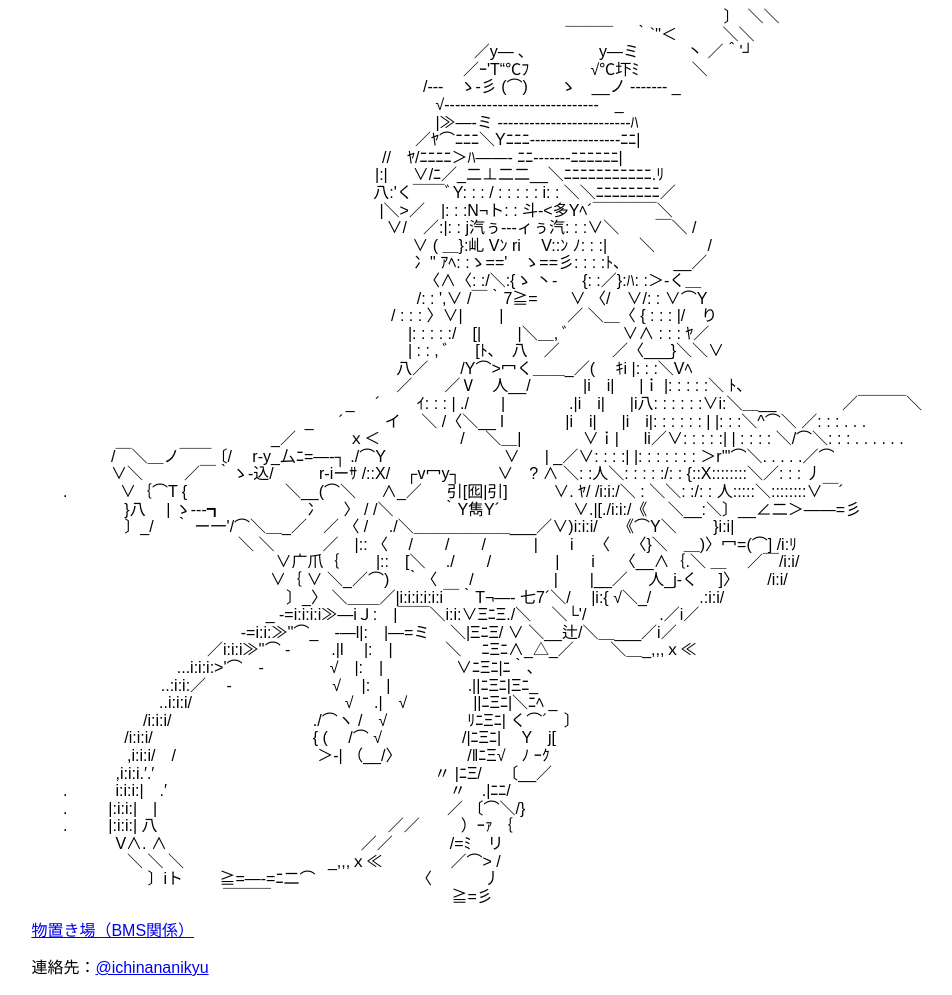
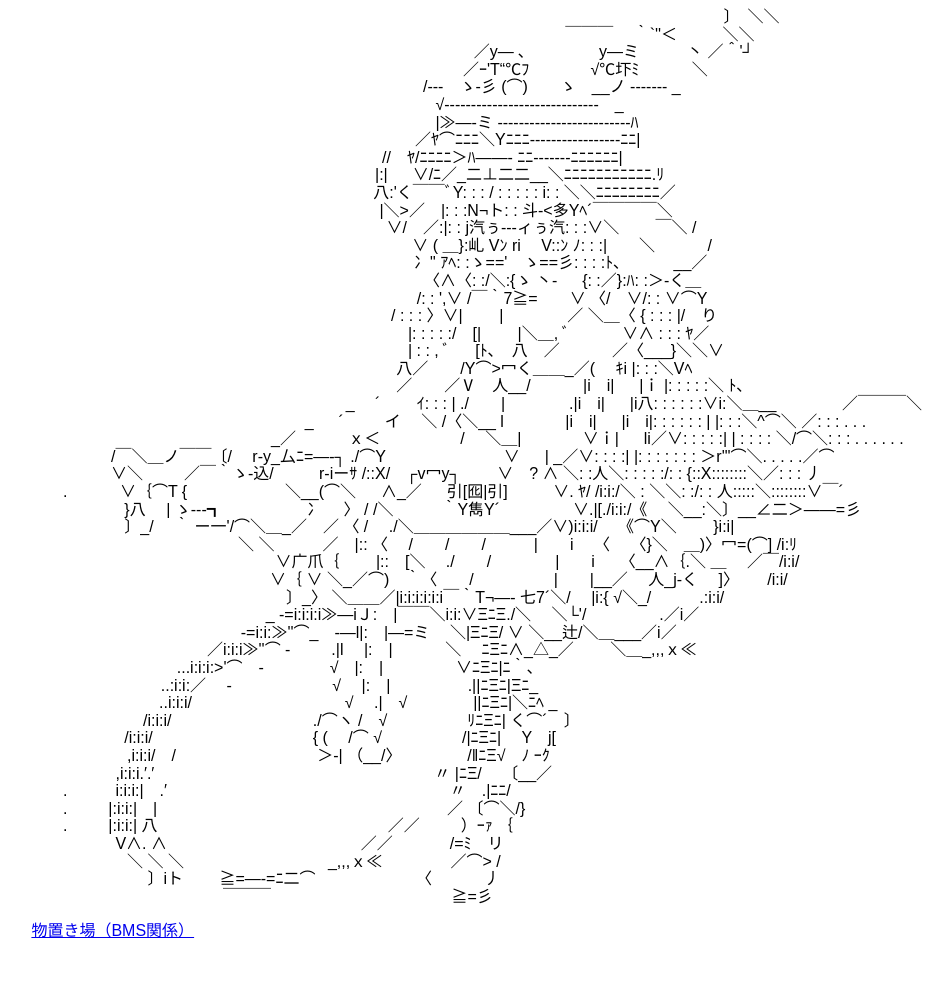
Before and after one commit to tamate27/tamate27.github.io, a plain HTML site: page index.html in a window 1280 px wide. Shown: the whole page, without its empty margins (103-1055 px from the left). After the commit the page ends 958 px from the top, so only its background shows below. Drawn offline with Linux system fonts and the light colour scheme.

Commit message:
Update index.html

```diff
--- a/index.html
+++ b/index.html
@@ -14,10 +14,6 @@
     <a href= "bms/index.html">物置き場（BMS関係）</a><br>
   </p>
 
-  <p>
-    連絡先：<a href= "https://twitter.com/ichinananikyu">@ichinananikyu</a>
-  </p>
-
   <script type="text/javascript">
     if (getDevice == 'other') {
       $('body.una').prepend($('<p class="aa">').html(unaaa));
```
